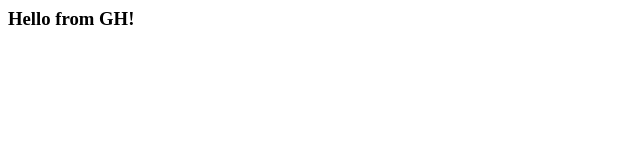
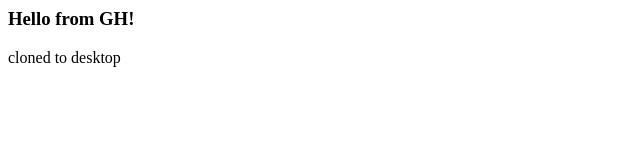
Before and after one commit to giorinaldi/repo1, a plain HTML site: page index.html in a window 1280 px wide. Shown: the whole page, without its empty margins (0-640 px from the left). Drawn offline with Linux system fonts and the light colour scheme.

Commit message:
change made on desktop

```diff
--- a/index.html
+++ b/index.html
@@ -4,5 +4,6 @@
  </head>
  <body>
   <h3>Hello from GH!</h3>
+  <p>cloned to desktop</p>
  </body>
 </html>
```
